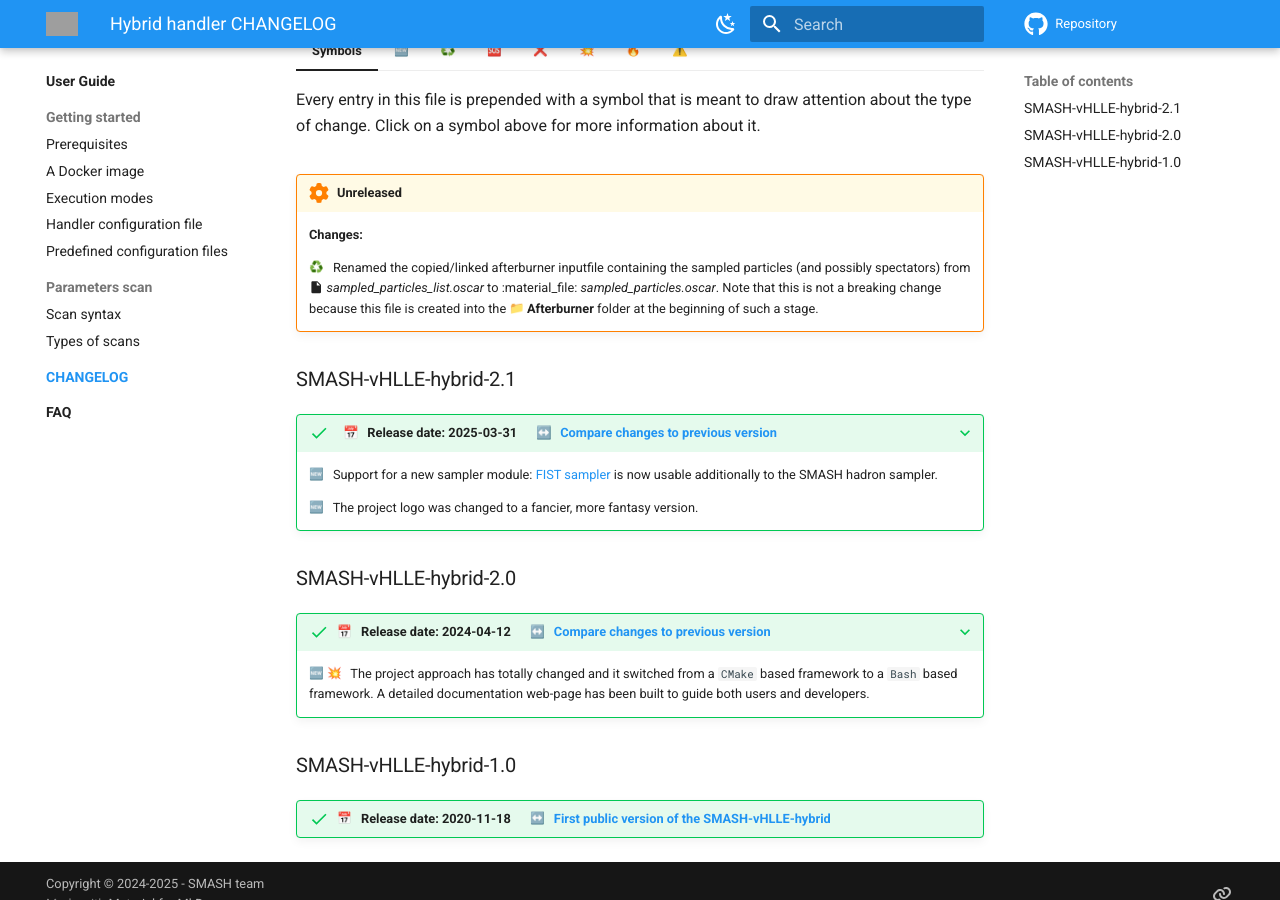
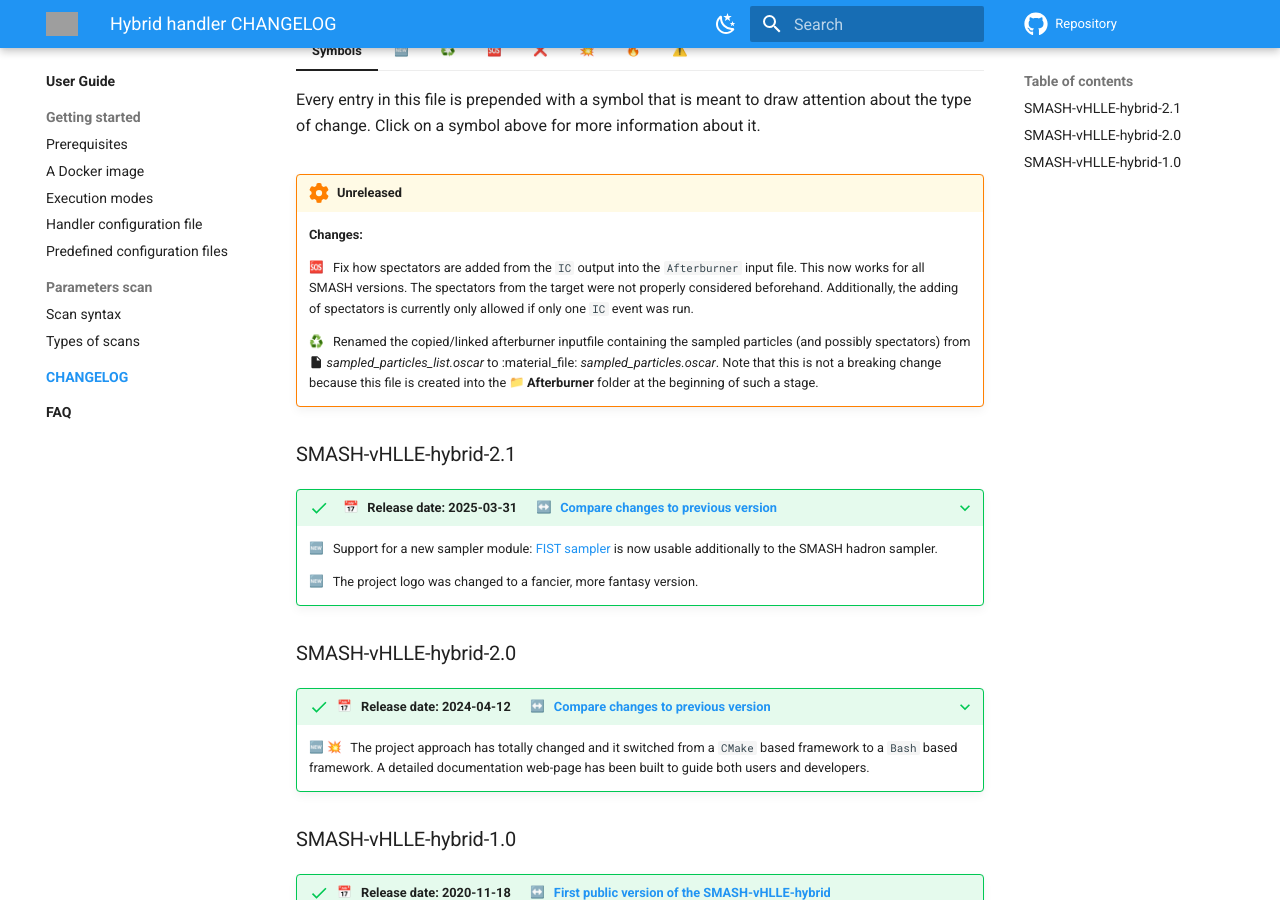
Before and after one commit to smash-transport/smash-vhlle-hybrid, an MkDocs documentation site: the page built from docs/user/CHANGELOG/index.md, in a window 1280 px wide and 900 px high, scrolled down 424 px. Built offline with MkDocs 1.6.1 and Material for MkDocs 9.7.7, drawn with Linux system fonts in a browser that asks for light colours; emoji names are drawn with the system emoji font; comment, search, counter and statistics services are not loaded; the version menu is left out; grey boxes are pictures that could not be loaded.

Commit message:
Add info about spectators fix to CHANGELOG

```diff
--- a/docs/user/CHANGELOG/index.md
+++ b/docs/user/CHANGELOG/index.md
@@ -48,6 +48,8 @@
 
     **Changes:**
 
+    :sos: &nbsp; Fix how spectators are added from the `IC` output into the `Afterburner` input file. This now works for all SMASH versions. The spectators from the target were not properly considered beforehand. Additionally, the adding of spectators is currently only allowed if only one `IC` event was run.
+
     :recycle: &nbsp; Renamed the copied/linked afterburner inputfile containing the sampled particles (and possibly spectators) from :material-file: _sampled_particles_list.oscar_ to :material_file: _sampled_particles.oscar_. Note that this is not a breaking change because this file is created into the :file_folder: **Afterburner** folder at the beginning of such a stage.
 
 
```
Also changed, not shown: CHANGELOG.md (+2 -3 lines).
